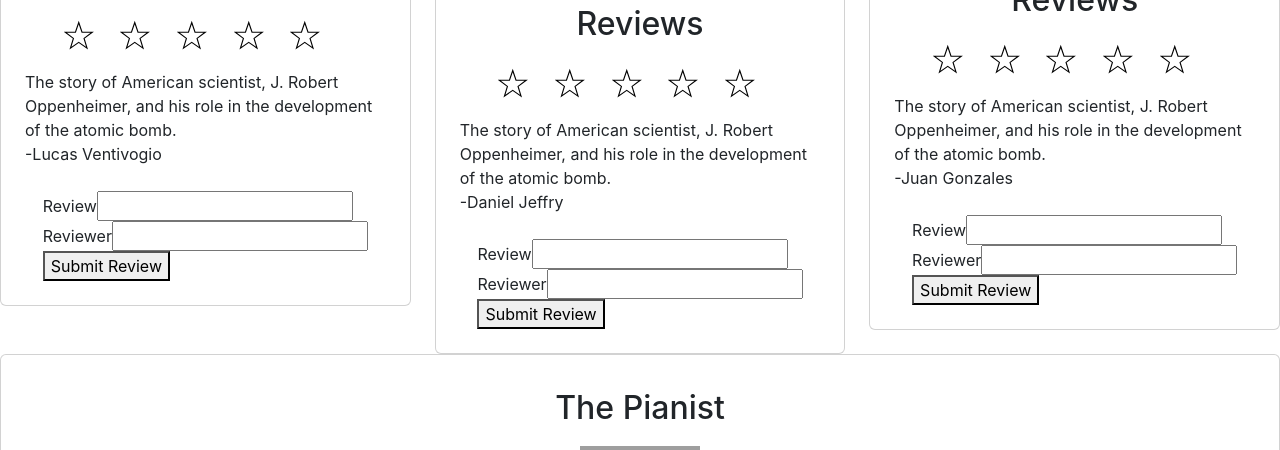
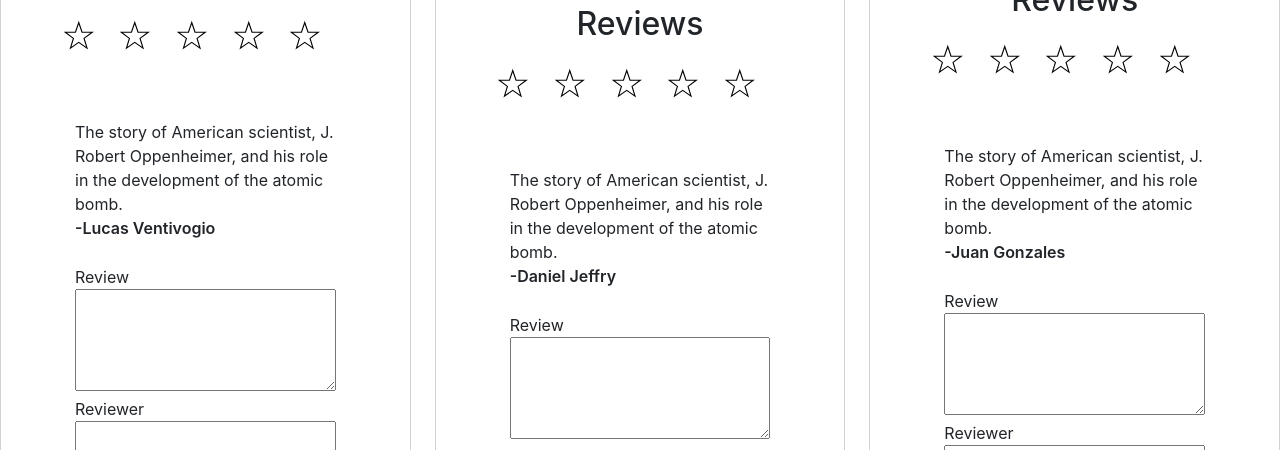
Before and after one commit to brodri1007/MoviesReview, a React (Create React App) app: page / in a window 1280 px wide. Shown: the part 502-952 px from the top of the page. Built offline with nearby package versions, Linux system fonts and the light colour scheme; grey boxes are pictures that could not be loaded.

Commit message:
all working now

```diff
--- a/src/App.css
+++ b/src/App.css
@@ -16,7 +16,18 @@ margin: rem
     font-size:medium;
     font-weight: 700;
 }
-
+textarea
+{
+  width:100%;
+}
+input
+{
+  width:100%;
+}
+.valign {
+    vertical-align: top;
+    padding-right: 1em;
+}
 .reviews {
     padding-bottom: 25px;
     text-align:left;
@@ -24,8 +35,14 @@ margin: rem
 }
 .user-name {
     padding-bottom: 25px;
+    font-weight: 600;
 }
 
 h2 {
     padding: 10px;
 }
+
+
+.r2 {
+    padding: 50px;
+}
--- a/src/App.js
+++ b/src/App.js
@@ -2,7 +2,7 @@ import React from 'react';
 import { useState } from 'react';
 import './App.css';
 import MovieList from './components/MovieList';
-import Movie from './components/Movie';
+
 
 let movies = [
   {
@@ -88,17 +88,11 @@ function App() {
   return (
     <div className="App">
       <h1>Movie Reviews</h1>
-      <div className="row">
-        {movies.map(movie => {
-          return (
             <>
-              <div className="col" key={movie.movieid}>
-                <Movie movie={movie} />
+              <div className="row">
+                <MovieList movie={movies} />
               </div>
             </>
-          )
-        })}
-      </div>
     </div>
   )
 }
--- a/src/components/Movie.js
+++ b/src/components/Movie.js
@@ -50,8 +50,9 @@ let movie = props.movie;
           <span className="pb-5">{movie.description}</span>
           <h2>Reviews</h2>
           <Stars movieid={movie.id} />
-          <ReviewList movieid={movie.id} initialReviewsList={reviewsList} />
-
+          <div className='r2'>
+            <ReviewList movieid={movie.id} initialReviewsList={reviewsList} />
+          </div>
         </div>
 
         </>
--- a/src/components/MovieList.js
+++ b/src/components/MovieList.js
@@ -4,15 +4,15 @@ import Movie from './Movie';
 
 function MovieList(props) {
 
-    let movies = props.movies;
+    let movies = props.movie;
 
     return (
         <>
         {movies.map(movie => {
             return (
-                <>
-                    <Movie key={movie.movieid} movie={movie} />
-                </>
+                <div className="col">
+                    <Movie movie={movie} />
+                </div>
             )
         })}
         </>
--- a/src/components/ReviewForm.js
+++ b/src/components/ReviewForm.js
@@ -22,30 +22,32 @@ function ReviewForm({ movieid, onAddReview }) {
 
   return (
 
+    <form onSubmit={handleSubmit}>
+      <div>
+        <label  htmlFor="reviewText">Review</label>  <br></br>
 
 
 
-    <form onSubmit={handleSubmit}>
-      <div>
-
-        <label htmlFor="reviewText">Review</label>
-
-        <input
-          type="text"
-          id="reviewText"
-          value={reviewText}
-          onChange={(e) => setReviewText(e.target.value)}
-        />
+<textarea
+            onChange={(e) => setReviewText(e.target.value)}
+            value={reviewText}
+            type="text"
+            id="user-review"
+            rows="4"
+            cols="100%"
+          ></textarea>
       </div>
       <div>
-        <label htmlFor="reviewer">Reviewer</label>
+        <label htmlFor="reviewer">Reviewer</label><br></br>
         <input
           type="text"
           id="reviewer"
           value={reviewer}
           onChange={(e) => setReviewer(e.target.value)}
         />
-      </div>
+
+
+      </div><br></br>
       <button type="submit">Submit Review</button>
     </form>
   );
```
